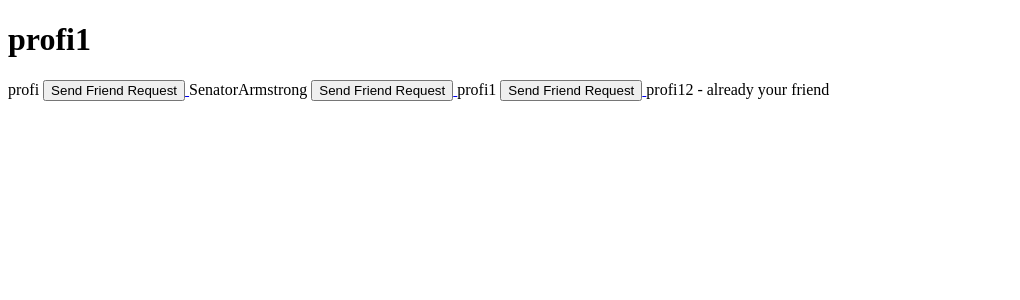
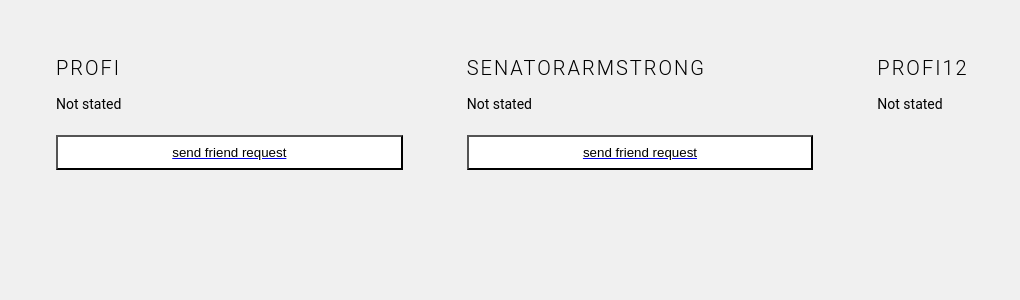
Before and after one commit to HMnesterov/Social_Network, a Django app: page /all in a window 1280 px wide. Shown: the top 300 px of the page, without its empty margins (0-1020 px from the left). Run offline with Django 4.2, Linux system fonts and the light colour scheme; a user stored in the database is signed in; data comes from the database, SQL or seed files in the repository; grey boxes are pictures that could not be loaded.

Commit message:
added cards, changed sidebar colour

```diff
--- /dev/null
+++ b/src/static/all_users.css
@@ -0,0 +1,143 @@
+@gray-darker:               #444444;
+@gray-dark:                 #696969;
+@gray:                      #999999;
+@gray-light:                #cccccc;
+@gray-lighter:              #ececec;
+@gray-lightest:             lighten(@gray-lighter,4%);
+
+*,
+*::before,
+*::after {
+  box-sizing: border-box;
+}
+
+html {
+  background-color: #f0f0f0;
+}
+
+body {
+  color: @gray;
+  font-family: 'Roboto','Helvetica Neue', Helvetica, Arial, sans-serif;
+  font-style: normal;
+  font-weight: 400;
+  letter-spacing: 0;
+  padding: 1rem;
+  text-rendering: optimizeLegibility;
+  -webkit-font-smoothing: antialiased;
+  -moz-osx-font-smoothing: grayscale;
+  -moz-font-feature-settings: "liga" on;
+}
+
+img {
+  height: auto;
+  max-width: 100%;
+  vertical-align: middle;
+}
+
+.btn {
+  background-color: white;
+  border: 1px solid @gray-light;
+  //border-radius: 1rem;
+  color: @gray-dark;
+  padding: 0.5rem;
+  text-transform: lowercase;
+}
+
+.btn--block {
+  display: block;
+  width: 100%;
+}
+
+.cards {
+  display: flex;
+  flex-wrap: wrap;
+  list-style: none;
+  margin: 0;
+  padding: 0;
+}
+
+.cards__item {
+  display: flex;
+  padding: 1rem;
+  @media(min-width: 40rem) {
+    width: 50%;
+  }
+  @media(min-width: 56rem) {
+    width: 33.3333%;
+  }
+}
+
+.card {
+  background-color: white;
+  border-radius: 0.25rem;
+  box-shadow: 0 20px 40px -14px rgba(0,0,0,0.25);
+  display: flex;
+  flex-direction: column;
+  overflow: hidden;
+  &:hover {
+    .card__image {
+      filter: contrast(100%);
+    }
+  }
+}
+
+.card__content {
+  display: flex;
+  flex: 1 1 auto;
+  flex-direction: column;
+  padding: 1rem;
+}
+
+.card__image {
+  background-position: center center;
+  background-repeat: no-repeat;
+  background-size: cover;
+  border-top-left-radius: 0.25rem;
+  border-top-right-radius: 0.25rem;
+  filter: contrast(70%);
+  //filter: saturate(180%);
+  overflow: hidden;
+  position: relative;
+  transition: filter 0.5s cubic-bezier(.43,.41,.22,.91);;
+  &::before {
+    content: "";
+	  display: block;
+    padding-top: 56.25%; // 16:9 aspect ratio
+  }
+  @media(min-width: 40rem) {
+    &::before {
+      padding-top: 66.6%; // 3:2 aspect ratio
+    }
+  }
+}
+
+.card__image--flowers {
+  background-image: url(https://unsplash.it/800/600?image=82);
+}
+
+.card__image--river {
+  background-image: url(https://unsplash.it/800/600?image=11);
+}
+
+.card__image--record {
+  background-image: url(https://unsplash.it/800/600?image=39);
+}
+
+.card__image--fence {
+  background-image: url(https://unsplash.it/800/600?image=59);
+}
+
+.card__title {
+  color: @gray-dark;
+  font-size: 1.25rem;
+  font-weight: 300;
+  letter-spacing: 2px;
+  text-transform: uppercase;
+}
+
+.card__text {
+  flex: 1 1 auto;
+  font-size: 0.875rem;
+  line-height: 1.5;
+  margin-bottom: 1.25rem;
+}
--- a/src/templates/all_users.html
+++ b/src/templates/all_users.html
@@ -1,20 +1,36 @@
 <!DOCTYPE html>
+{% load static %}
 <html lang="en">
 <head>
     <meta charset="UTF-8">
     <title>Title</title>
+    <link rel="stylesheet" href="{% static 'all_users.css' %}">
 </head>
 <body>
-<h1>{{request.user}}</h1>
-{% for user in users %}
-{% if user not in friends %}
-{{user}}
-      <a href="{% url 'friendship_add' id=user.id %} ">
-          <button type="button" class="btn btn-success">Send Friend Request</button>
-      </a>
-{% else %}
-{{user}} - already your friend
-{% endif %}
+
+
+<ul class="cards">
+    {% for user in users %}
+    <li class="cards__item">
+
+
+
+
+
+        <div class="card__image card__image--fence"></div>
+        <div class="card__content">
+            <div class="card__title">{{user.username}}</div>
+            <p class="card__text">{{user.bio}} </p>
+            {% if user not in friends %}
+            <a href="{% url 'friendship_add' id=user.id %} ">
+                <button type="button" class="btn btn--block card__btn">Send Friend Request</button>
+            </a>
+           {% endif %}
+
+        </div>
+        </div>
+    </li>
 {% endfor %}
+
+</ul>
 </body>
-</html>
--- a/src/user_profile/views.py
+++ b/src/user_profile/views.py
@@ -43,4 +43,4 @@
 @login_required
 def show_all_users(request):
     friends = request.user.friends.all()
-    return render(request, 'all_users.html', {'users': Person.objects.all(), 'friends': friends})
+    return render(request, 'all_users.html', {'users': Person.objects.all().exclude(id=request.user.id), 'friends': friends})
```
Also changed, not shown: src/templates/interface/sidebar.html (+7 -7 lines).
